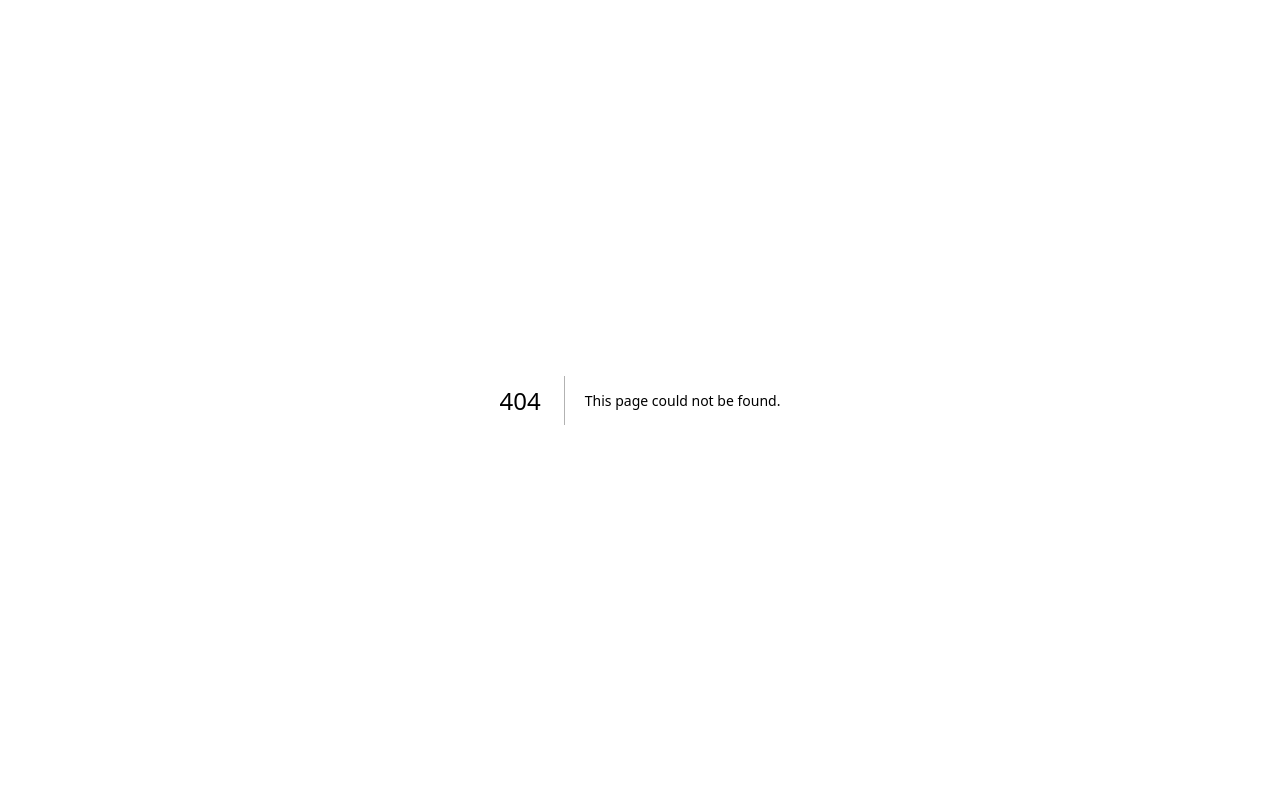
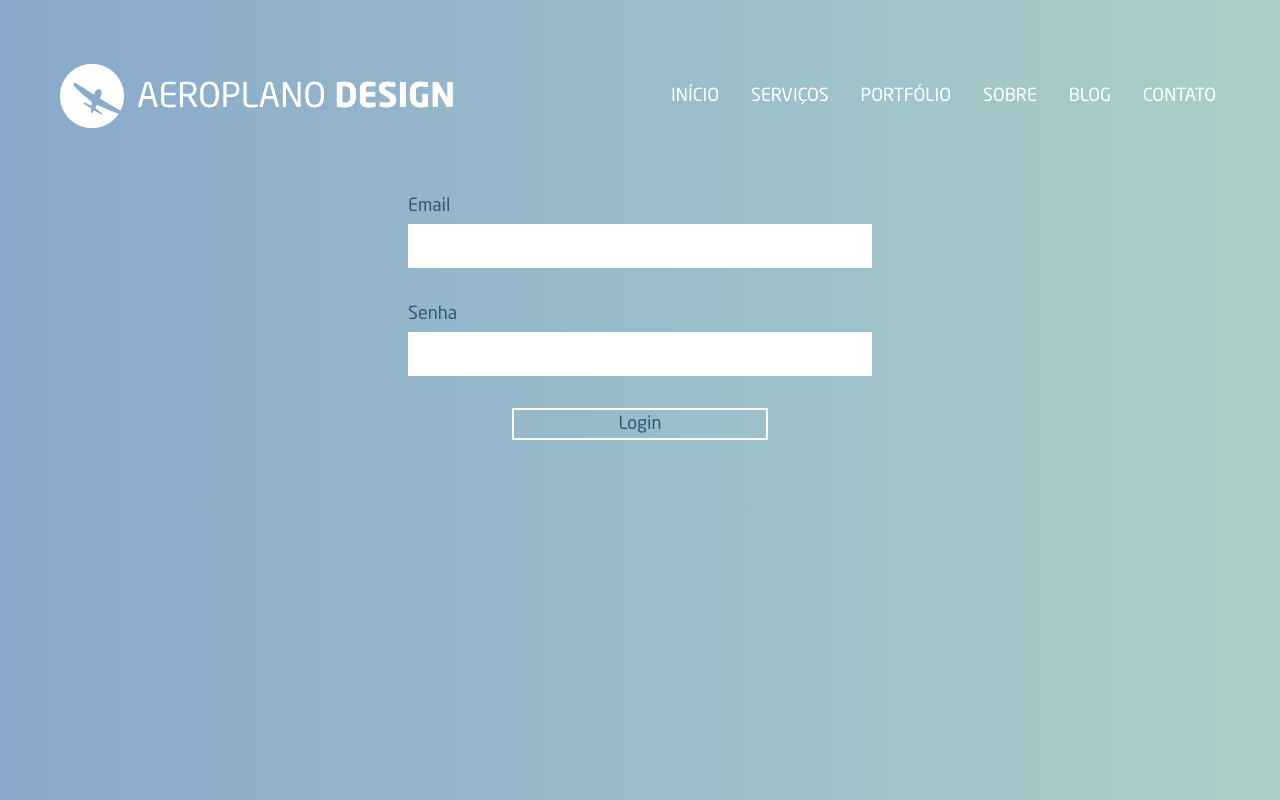
Before and after one commit to Konvex-Jr/AeroplanoFrontEnd, a Next.js app: page /login in a window 1280 px wide. Before the commit this address had no page. Built offline with nearby package versions, Linux system fonts and the light colour scheme.

Commit message:
feature: create api next handlers, start auth page and auth handler

```diff
--- /dev/null
+++ b/app/api/blog/route.ts
@@ -0,0 +1,9 @@
+import { NextRequest } from "next/server";
+
+// Handler de Posts.
+
+export async function GET(req: NextRequest){
+
+    return null
+
+}
--- /dev/null
+++ b/app/api/login/route.ts
@@ -0,0 +1,39 @@
+import { NextRequest, NextResponse } from "next/server";
+import { loginUserBodySchema } from "../schemas"
+
+// Handler de Autenticão.
+
+export async function POST(request: NextRequest){
+
+    const parsed = loginUserBodySchema.safeParse(await request.json())
+
+    if(!parsed.success) return NextResponse.json({ res: "Validation Error." }, { status: 422 })
+
+    const { email, password } = parsed.data
+
+    try {
+
+        const res: Response = await fetch("http://localhost:5000/api/auth/login", {
+            method: "POST",
+            headers: {
+            'Content-Type': 'application/json'
+            },
+            body: JSON.stringify({ email, password }),
+            credentials: 'include'
+        })
+
+        const result = await res.json()
+
+        if(res.status === 200) return NextResponse.json({ result }, { status: res.status })
+
+        return NextResponse.json({ result }, { status: 200 })
+
+    } catch (error: any) {
+
+        return NextResponse.json({ message: error.message })
+    }
+
+
+
+
+}
--- /dev/null
+++ b/app/api/schemas.ts
@@ -0,0 +1,10 @@
+import { z } from "zod"
+
+// Schemas para Validação do Body.
+
+const loginUserBodySchema = z.object({
+    email:     z.string(),
+    password: z.string()
+})
+
+export { loginUserBodySchema }
--- /dev/null
+++ b/app/lib/posts.ts
@@ -0,0 +1,42 @@
+import { convertToByte64 } from "../lib/convertToByte64";
+
+export interface Post {
+    id:      string
+    title:   string
+    image:   string
+    content: string
+
+    // file_size: number
+    // file_type: string
+
+    // created_at: Date
+    // updated_at: Date
+
+    // user_id: string
+}
+
+
+const img001 = await convertToByte64("public/projetos/Carr_Actigrafo_imagem.png")
+const img002 = await convertToByte64("public/projetos/Carr_Cervejeira_imagem.png")
+const img003 = await convertToByte64("public/projetos/Carr_Tesoura_imagem.png")
+
+export const posts: Post[] = [
+    {
+        id:      "1",
+        title:   "Num mundo visual é preciso dar vida aos sonhos",
+        image:   img001,
+        content: "Conteúdo."
+    },
+        {
+        id:      "2",
+        title:   "Atratividade: Como o design constrói este valor no produto",
+        image:   img002,
+        content: "Conteúdo."
+    },
+    {
+        id:      "3",
+        title:   "Valor percebido: Como o design transforma utilidade em desejo.",
+        image:   img003,
+        content: "Conteúdo."
+    }
+]
--- /dev/null
+++ b/app/login/page.tsx
@@ -0,0 +1,14 @@
+import LoginForm from "@/app/ui/LoginForm";
+import Nav from "@/app/ui/Nav";
+
+export default function Page(){
+    return (
+        <div>
+
+            <Nav />
+
+            <LoginForm />
+
+        </div>
+    )
+}
--- /dev/null
+++ b/app/ui/LoginForm.tsx
@@ -0,0 +1,54 @@
+"use client"
+
+import { SubmitEvent } from "react";
+
+export default function LoginForm(){
+
+    async function onSubmit(event: SubmitEvent<HTMLElement>){
+
+        event.preventDefault()
+
+        const form = new FormData(event.target)
+
+        const email    = form.get('email') as string
+        const password = form.get('password') as string
+
+        // Reset the Form
+        event.target.reset()
+
+        // Enviar Requisição para Handler da API
+        const res: Response = await fetch("api/login", {
+        method: "POST",
+            body: JSON.stringify({ email, password })
+        })
+
+        const result = JSON.stringify(await res.json())
+
+        console.log(result);
+    }
+
+    return (
+        <form className="flex flex-col items-center justify-center w-full gap-8 text-[3cqw] md:text-lg" onSubmit={(e) => { onSubmit(e) }} >
+
+            <div className="flex flex-col gap-1 px-6 w-full lg:w-[40%]">
+                <label className="text-start" htmlFor="email">Email</label>
+                <input className="bg-white border-0 p-2 text-black font-normal outline-0 w-full" type="email" name="email" id="email" required />
+            </div>
+
+            <div className="flex flex-col items-start gap-1 px-6 w-full lg:w-[40%]">
+                <label htmlFor="name">Senha</label>
+                <input className="bg-white border-0 p-2 text-black font-normal outline-0 w-full" type="password" name="password" id="password" required />
+            </div>
+
+            <button className="flex justify-center border-2 border-white hover:bg-gray-600 w-[20%] px-2 cursor-pointer" type="submit" >Login</button>
+
+        </form>
+    )
+
+}
+
+// Fluxo de Submit do Formulário
+
+// 1. Envia para HANDLER do Componente
+// 2. Envia para HANDLER da API
+// 3. Envia a REQUISIÇÃO
```
Also changed, not shown: app/api/resend/route.ts (added, +9 -0 lines).
